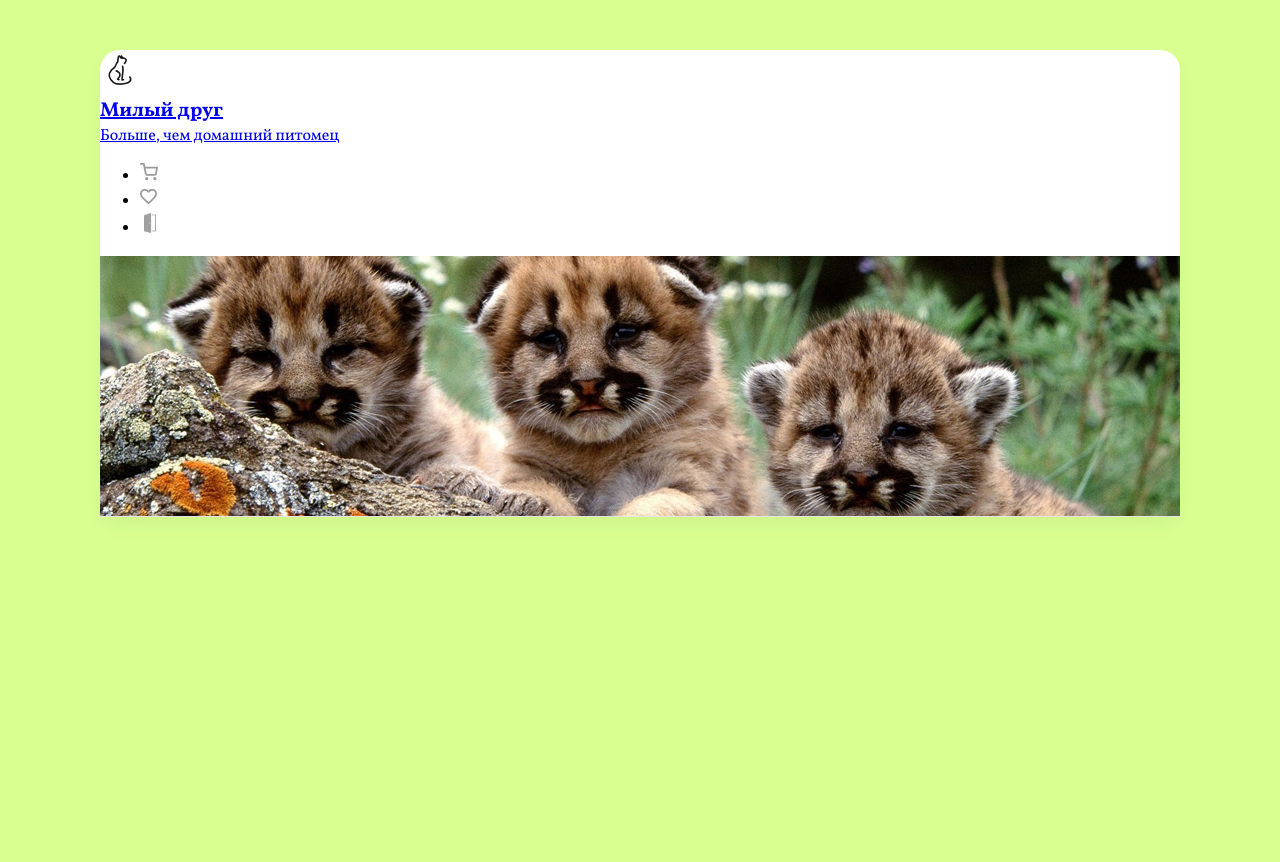
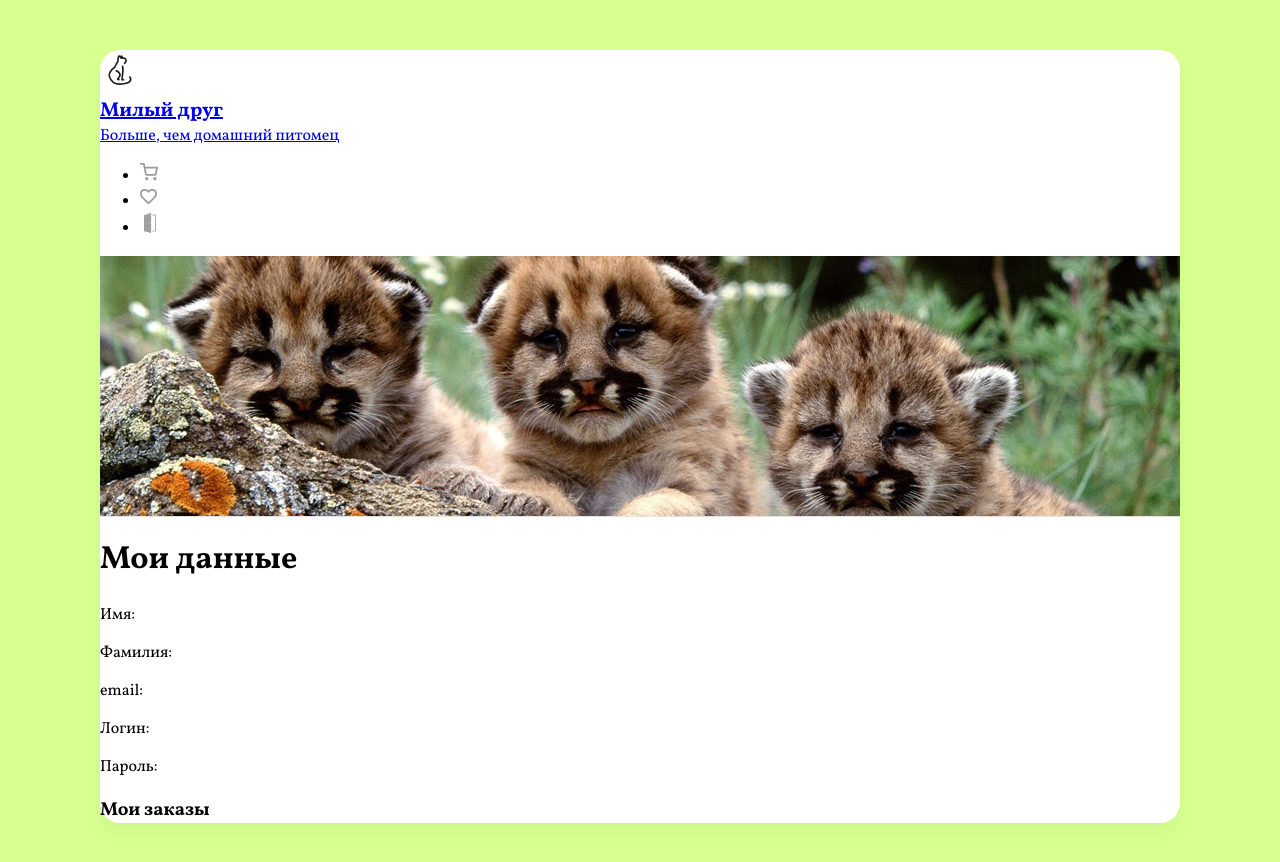
Before and after one commit to DamKujo/Web_zooshop_Cute_friend, a React (Create React App) app in the folder shop/: page /personal in a window 1280 px wide. Shown: the top 862 px of the page. Before the commit the page ends 800 px from the top, so only its background shows below. Built offline with nearby package versions, Linux system fonts and the light colour scheme; data requests are answered from the project's data file.

Commit message:
the try to create a personal page and admin page

```diff
--- a/shop/db.json
+++ b/shop/db.json
@@ -81,7 +81,16 @@
       "email": "first@mail.ru",
       "firstName": "Первый",
       "lastName": "Человек",
-      "id": "1"
+      "id": 1,
+      "isAdmin": true
+    },
+    {
+      "login": "DamKujo",
+      "password": "123bb555",
+      "email": "jojoonelove@list.ru",
+      "lastName": "Kujo",
+      "firstName": "Damir",
+      "id": 2
     }
   ]
 }
--- a/shop/src/App.js
+++ b/shop/src/App.js
@@ -7,10 +7,11 @@ import Home from './pages/Home';
 import Favorites from './pages/Favorites';
 import AppContext from './context';
 import Orders from './pages/Orders';
-// import AuthRootComponent from './pages/auth';
 import LoginPage from './pages/auth/login';
 import RegisterPage from './pages/auth/registr';
 import { useNavigate } from 'react-router-dom';
+import PersonalCabinet from './pages/cabinet/PersonalCabinet';
+import AdminCabinet from './pages/cabinet/AdminCabinet';
 
 function App() {
   const navigate = useNavigate();
@@ -23,6 +24,7 @@ function App() {
   const [isLoggedIn, setIsLoggedIn] = React.useState(localStorage.getItem('isLoggedIn') === "true");
   const [userName, setUserName] = React.useState('');
   const [users, setUsers] = React.useState([]);
+  const [userLive, setUserLive] = React.useState(null);
 
   React.useEffect(() => {
   async function fetchData(){
@@ -53,7 +55,6 @@ function App() {
   const usersLogIn = async (obj) => {
     try{
       if(users.find((item) => item.login === obj.login)){
-        // await axios.post(`http://localhost:3001/users`, obj);
         localStorage.setItem('isLoggedIn', true);
         setIsLoggedIn(true);
         navigate('/');
@@ -66,8 +67,38 @@ function App() {
       alert('Ошибка авторизации');
       console.log(error);
     }
+  };
 
+  const usersRegIn = async (obj) => {
+    try{
+      if(users.find((item) => item.login === obj.login)){
+        alert('Пользователь с таким логином уже зарегестрирован');
+      }
+      else if(users.find((item) => item.email === obj.email)){
+        alert('Пользователь с таким email уже зарегистрирован.');
+      }
+      else{
+        axios.post(`http://localhost:3001/users`, obj);
+        localStorage.setItem('isLoggedIn', true);
+        setIsLoggedIn(true);
+        navigate('/');
+        alert(`Добро пожаловать, ${obj.firstName} ${obj.lastName}`);
+      }
+    }catch(error) {
+      alert('Ошибка регистрации, повторите позже!');
+      console.log(error);
+    }
   }
+
+  // const youIsAdmin = (obj) => {
+  //   if(users.item.find(({isAdmin}) => isAdmin !== true)){
+  //     navigate('/personal');
+  //     console.log(users)
+  //   }
+  //   else{
+  //     navigate('/admin');
+  //   }
+  // }
 
   const onAddToCart = (obj) => {
     if(cartItems.find((item) => Number(item.id) === Number(obj.id))){
@@ -103,7 +134,7 @@ function App() {
   }
 
   return (
-    <AppContext.Provider value={{items, cartItems, favorites, isItemAdded, onAddToFavorite, setCartOpened, setCartItems, onAddToCart, isLoggedIn, setIsLoggedIn, userName, setUserName, usersLogIn}}>
+    <AppContext.Provider value={{items, cartItems, favorites, isItemAdded, onAddToFavorite, setCartOpened, setCartItems, onAddToCart, isLoggedIn, setIsLoggedIn, userName, setUserName, usersLogIn, usersRegIn}}>
       <div className="wrapper clear">
       <Drawer items={cartItems} onClose={() => setCartOpened(false)} onRemove={onRemoveItem} opened={cartOpened} />
       <Header onClickCart={() => setCartOpened(true)}/>
@@ -120,7 +151,9 @@ function App() {
         />} />
 
         <Route exact path='/login' element={<LoginPage />} />
-        <Route path='/register' element={<RegisterPage />}/>
+        <Route exact path='/register' element={<RegisterPage />}/>
+        <Route exact path='/personal' element={<PersonalCabinet />}/>
+        <Route exact path='/admin' element={<AdminCabinet />}/>
         <Route path="/favorite" element={<Favorites />} />
         <Route path="/orders" element={<Orders />} />
       </Routes>
--- a/shop/src/components/Header.jsx
+++ b/shop/src/components/Header.jsx
@@ -6,7 +6,7 @@ import { useNavigate } from "react-router-dom";
 
 export default function Header(props){
     const {totalPrice} = useCart();
-    const {isLoggedIn, setIsLoggedIn} = useContext(AppContext);
+    const {isLoggedIn, setIsLoggedIn, youIsAdmin} = useContext(AppContext);
     const navigate = useNavigate();
 
     const handleLogOut = () => {
@@ -44,7 +44,7 @@ export default function Header(props){
                             <Link to={"/favorite"}><img width={18} height={18} src="./../images/heart.svg" alt="Избранное"/></Link>
                         </li>
                         <li className="mr-15 cu-p">
-                            <Link to={"/orders"}><img width={18} height={18} src="./../images/user.svg" alt="Пользователь"/></Link>
+                            <img onClick={youIsAdmin} width={18} height={18} src="./../images/user.svg" alt="Пользователь"/>
 
                         </li>
                         <li className="mr-15 cu-p">
--- a/shop/src/pages/Orders.jsx
+++ b/shop/src/pages/Orders.jsx
@@ -4,7 +4,7 @@ import axios from "axios";
 import AppContext from "../context";
 import "./../index.scss";
 export default function Orders() {
-  const { onAddToCart, onAddToFavorite } = React.useContext(AppContext);
+  const { onAddToCart, onAddToFavorite} = React.useContext(AppContext);
   const [orders, setOrders] = React.useState([]);
   const [isLoading, setIsLoading] = React.useState(true);
 
--- a/shop/src/pages/auth/login/index.jsx
+++ b/shop/src/pages/auth/login/index.jsx
@@ -1,6 +1,5 @@
 import React from "react";
 import "./login.css";
-import axios from "axios";
 import { Link } from "react-router-dom";
 import AppContext from "../../../context";
 import { useNavigate } from 'react-router-dom';
--- a/shop/src/pages/auth/registr/index.jsx
+++ b/shop/src/pages/auth/registr/index.jsx
@@ -1,24 +1,34 @@
 import React from "react";
 import "./registr.css";
 import { Link } from "react-router-dom";
-import LoginPage from "../login";
 import AppContext from "../../../context";
 
 const RegisterPage = () => {
-    const {} = React.useContext(AppContext);
+    const {usersRegIn} = React.useContext(AppContext);
     const [firstName, setUserFirstName] = React.useState('');
     const [lastName, setUserLastName] = React.useState('');
     const [email, setUserEmail] = React.useState('');
     const [login, setUserLogin] = React.useState('');
     const [password, setUserPassword] = React.useState('');
 
+    const userRegisterData = {
+        login,
+        password,
+        email,
+        lastName,
+        firstName
+    }
+
     const handleRegIn = async (e) => {
         try{
-
+            e.preventDefault();
+            usersRegIn(userRegisterData);
+            console.log(userRegisterData);
         } catch (error) {
-
+            alert("Register failed. Please try again.");
+            console.log(error);
         }
-    }
+    };
 
     return(
         <div className="main">
@@ -30,7 +40,7 @@ const RegisterPage = () => {
                 <form onSubmit={handleRegIn}>
                     <input placeholder="Имя" type="text" value={firstName} onChange={(e) => setUserFirstName(e.target.value)}/>
                     <input placeholder="Фамилия" type="text" value={lastName} onChange={(e) => setUserLastName(e.target.value)}/>
-                    <input placeholder="Email" type="text" required pattern="[a-z0-9._%+-]+@[a-z0-9.-]+\.[a-z]{2,4}$" value={email} onChange={(e) => setUserEmail(e.target.value)}/>
+                    <input placeholder="Email" type="text" value={email} onChange={(e) => setUserEmail(e.target.value)}/>
                     <input placeholder="Login"type="text" value={login} onChange={(e) => setUserLogin(e.target.value)}/>
                     <input placeholder="Password"type="password" required value={password} onChange={(e) => setUserPassword(e.target.value)}/>
                     <button type="submit"><span className="cat-paw">Регистрация <img width={20} src="./../images/cat-paw.png"/></span></button>
--- /dev/null
+++ b/shop/src/pages/cabinet/AdminCabinet.jsx
@@ -0,0 +1,11 @@
+import React from "react";
+import "./personalcabinet.css";
+import { Link } from "react-router-dom";
+
+export default function AdminCabinet(){
+    return(
+        <>
+
+        </>
+    )
+};
--- /dev/null
+++ b/shop/src/pages/cabinet/PersonalCabinet.jsx
@@ -0,0 +1,23 @@
+import React from "react";
+import "./personalcabinet.css";
+import { Link } from "react-router-dom";
+
+export default function PersonalCabinet(){
+    return(
+        <>
+        <div className="main">
+            <div className="personal_data">
+                <h1>Мои данные</h1>
+                <p>Имя:</p>
+                <p>Фамилия:</p>
+                <p>email:</p>
+                <p>Логин:</p>
+                <p>Пароль:</p>
+            </div>
+            <div className="personal_orders">
+                <h3>Мои заказы</h3>
+            </div>
+        </div>
+        </>
+    )
+};
--- /dev/null
+++ b/shop/src/pages/cabinet/personalcabinet.css
@@ -0,0 +1,21 @@
+/* .main {
+    display: flex;
+    justify-content: space-between;
+}
+
+.personal_data {
+    width: 40%;
+    margin: 20px 0 30px 20px;
+    padding: 10px;
+    border: 1px solid #ccc;
+    border-radius: 10px;
+}
+
+.personal_data h1{
+    margin: 0;
+}
+
+.personal_orders {
+    width: 40%;
+    margin: 20px 40px 30px 0;
+} */
```
Also changed, not shown: shop/src/pages/auth/index.jsx (deleted, +0 -26 lines).
